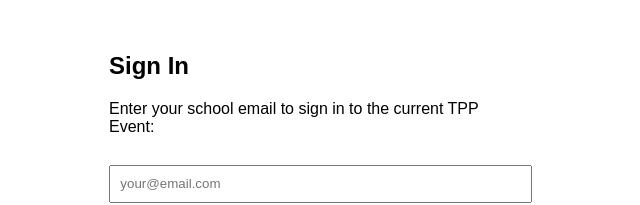
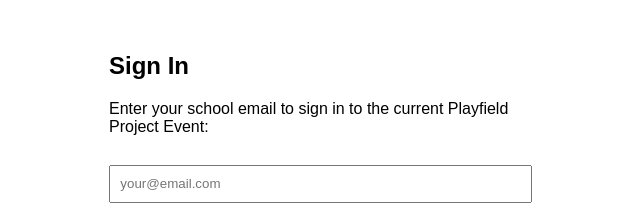
Before and after one commit to PG13park/TPP-Sign-In-App, a plain HTML site: page index.html in a window 1280 px wide. Shown: the top 205 px of the page, without its empty margins (331-971 px from the left). Drawn offline with Linux system fonts and the light colour scheme.

Commit message:
Update index.html

```diff
--- a/index.html
+++ b/index.html
@@ -24,7 +24,7 @@
 </head>
 <body>
   <h2>Sign In</h2>
-  <p>Enter your school email to sign in to the current TPP Event:</p>
+  <p>Enter your school email to sign in to the current Playfield Project Event:</p>
   <input type="email" id="email" placeholder="your@email.com" />
   <button onclick="signIn()">Sign In</button>
   <div id="message"></div>
```
